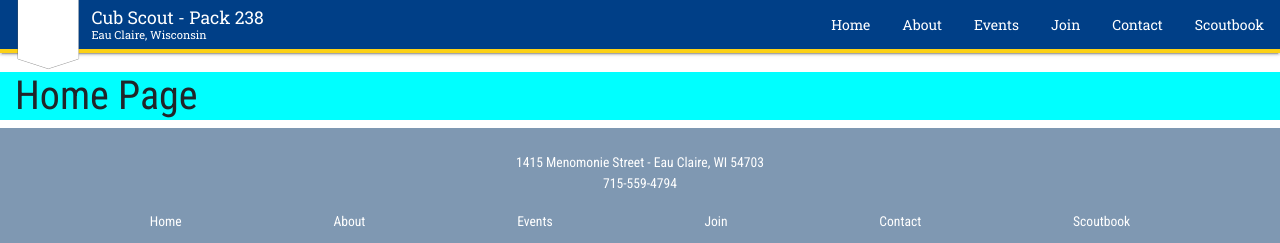
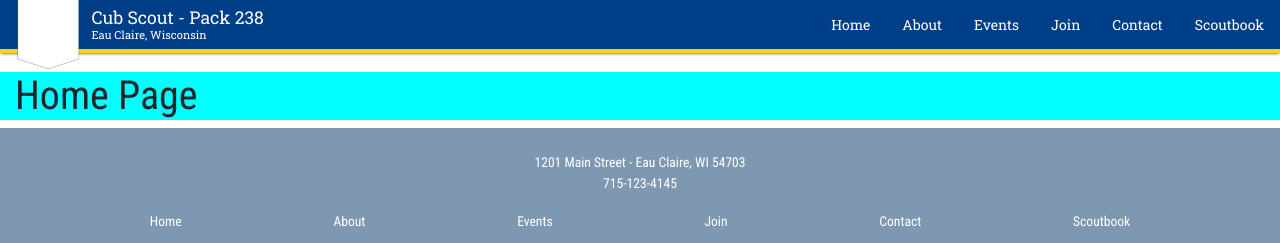
Before and after one commit to BradCandell/react-scouts, a React (Create React App) app: page / in a window 1280 px wide. Shown: the top 243 px of the page. Built offline with nearby package versions, Linux system fonts and the light colour scheme.

Commit message:
Footer modifications

```diff
--- a/src/components/Layout/Footer/Footer.tsx
+++ b/src/components/Layout/Footer/Footer.tsx
@@ -1,15 +1,15 @@
 import React from 'react';
+import Navigation from '../Navigation';
 import './Footer.scss';
-import Navigation from '../Navigation/Navigation';
 
 const Footer: React.FC = () => {
     return (
         <footer className="scout-footer">
             <div className="scout-footer-top">
                 <p>
-                    1415 Menomonie Street - Eau Claire, WI 54703
+                    1201 Main Street - Eau Claire, WI 54703
                     <br />
-                    715-559-4794
+                    715-123-4145
                 </p>
 
                 <Navigation />
```
